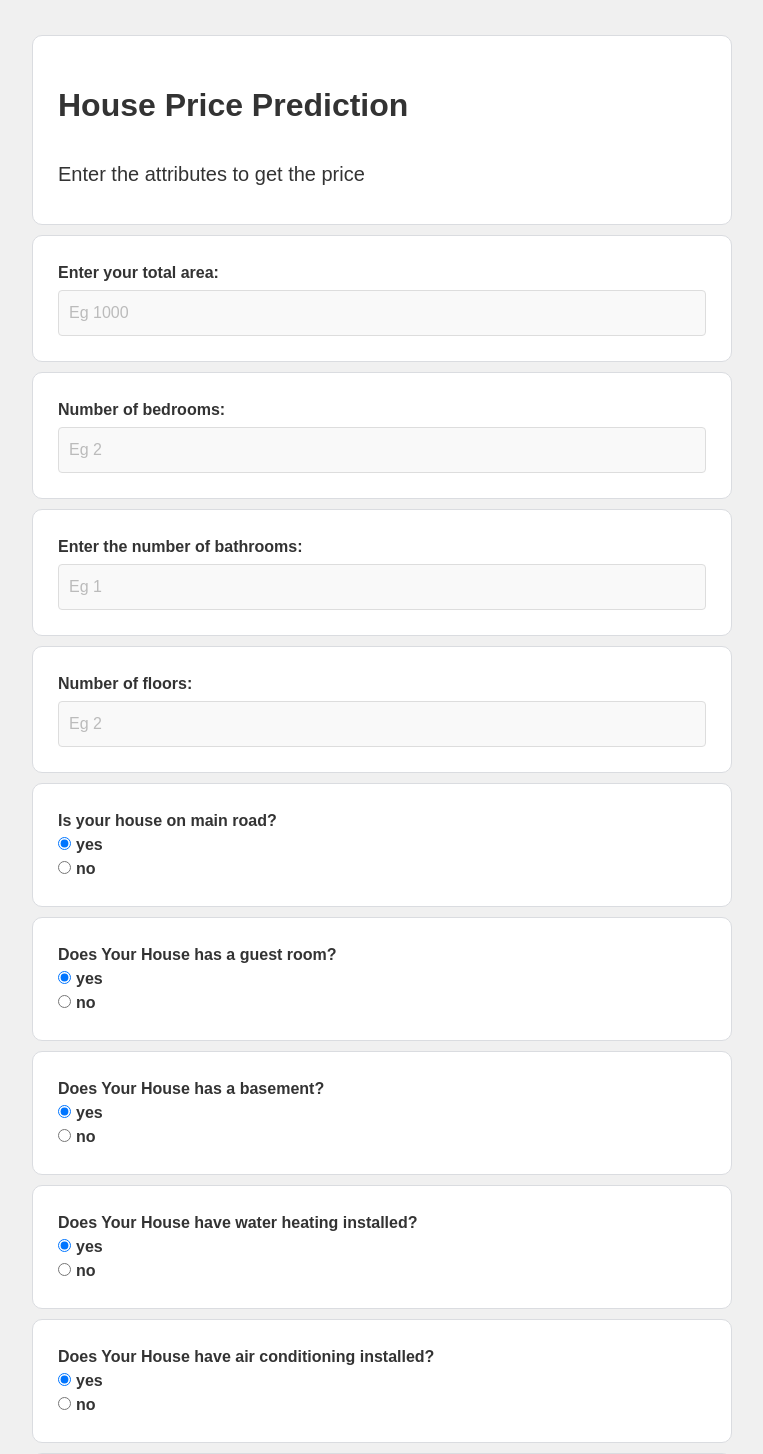
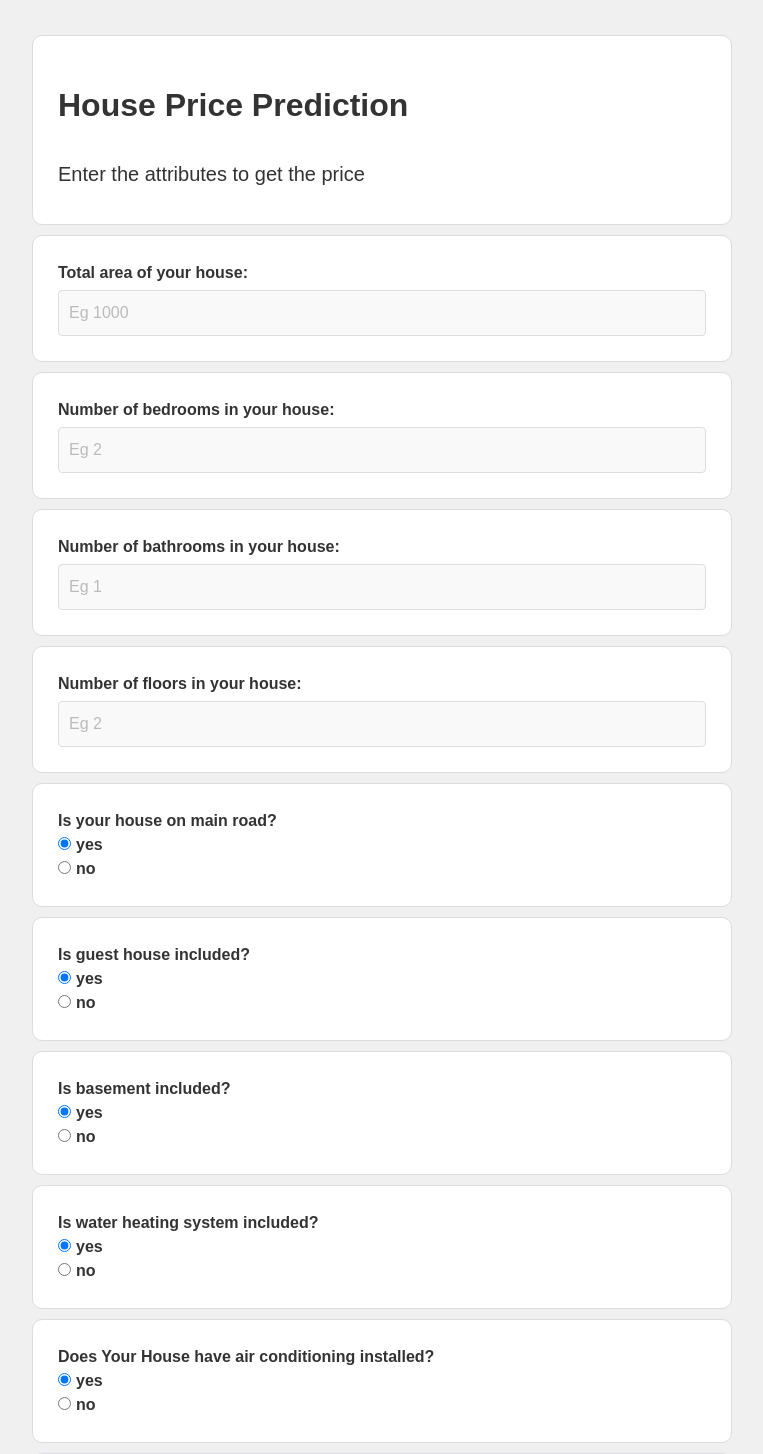
Before and after one commit to Yashyc27/House-price-Prediction, a Flask app: page / in a window 1280 px wide. Shown: the top 1454 px of the page, without its empty margins (258-1021 px from the left). Run offline with Flask 2, Linux system fonts and the light colour scheme; parts of the project's set-up code (start-up, migrations or seed data) failed here and were passed over; some libraries are stand-ins or nearby versions; some web fonts are replaced.

Commit message:
Update index.html

```diff
--- a/templates/index.html
+++ b/templates/index.html
@@ -30,25 +30,25 @@
             {% endif %}
 
             <div class="form__item">
-                <label for="area" class="form__label"> Enter your total area: </label>
+                <label for="area" class="form__label"> Total area of your house: </label>
                 <input type="text" placeholder="Eg 1000" name="area" id="area" class="form__input {{ 'form__input--error' if area_error else '' }}" required>
                 <label for="area" class="form__error">Error! {{ error }}</label>
             </div>
 
             <div class="form__item">
-                <label for="bedrooms" class="form__label">Number of bedrooms: </label>
+                <label for="bedrooms" class="form__label">Number of bedrooms in your house: </label>
                 <input type="number" placeholder="Eg 2" name="number of bedrooms" id="bedrooms" class="form__input {{ 'form__input--error' if bedroom_error else '' }}" required>
                 <label for="bedrooms" class="form__error">Error! {{ error }}</label>
             </div>
 
             <div class="form__item">
-                <label for="bathrooms" class="form__label"> Enter the number of bathrooms: </label>
+                <label for="bathrooms" class="form__label"> Number of bathrooms in your house: </label>
                 <input type="number" placeholder="Eg 1" name="bathrooms" id="bathrooms" class="form__input {{ 'form__input--error' if bathroom_error else '' }}" required>
                 <label for="bathrooms" class="form__error">Error! {{ error }}</label>
             </div>
 
             <div class="form__item">
-                <label for="stories" class="form__label">Number of floors: </label>
+                <label for="stories" class="form__label">Number of floors in your house: </label>
                 <input type="number" placeholder="Eg 2" name="stories" id="stories" class="form__input {{ 'form__input--error' if stories_error else '' }}" required>
                 <label for="stories" class="form__error">Error! {{ error }}</label>
             </div>
@@ -67,7 +67,7 @@
 
             <div class="form__item">
                 <div>
-                    <span class="form__label">Does Your House has a guest room?</span>
+                    <span class="form__label">Is guest house included?</span>
                     <br>
                     <input type="radio" name="guestroom" id="guestroom0" value="1" checked="checked" class="form__box">
                     <span class="form__label form__box__label">yes</span>
@@ -79,7 +79,7 @@
 
             <div class="form__item">
                 <div>
-                    <span class="form__label">Does Your House has a basement?</span>
+                    <span class="form__label">Is basement included?</span>
                     <br>
                     <input type="radio" name="basement" id="basement0" value="1" checked="checked" class="form__box">
                     <span class="form__label form__box__label">yes</span>
@@ -91,7 +91,7 @@
 
             <div class="form__item">
                 <div>
-                    <span class="form__label">Does Your House have water heating installed?</span>
+                    <span class="form__label">Is water heating system included?</span>
                     <br>
                     <input type="radio" name="hotwaterheating" id="hotwaterheating0" value="1" checked="checked" class="form__box">
                     <span class="form__label form__box__label">yes</span>
```
